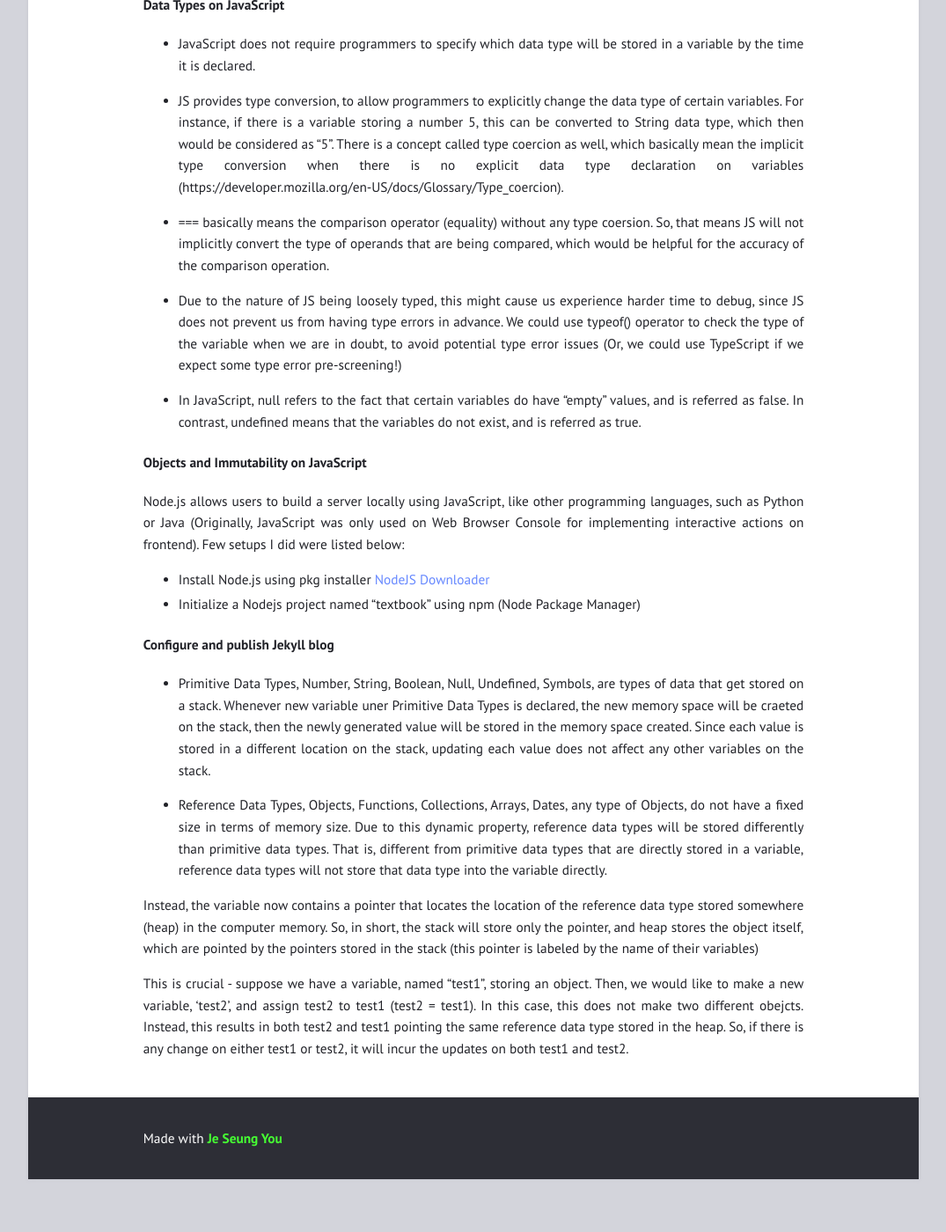
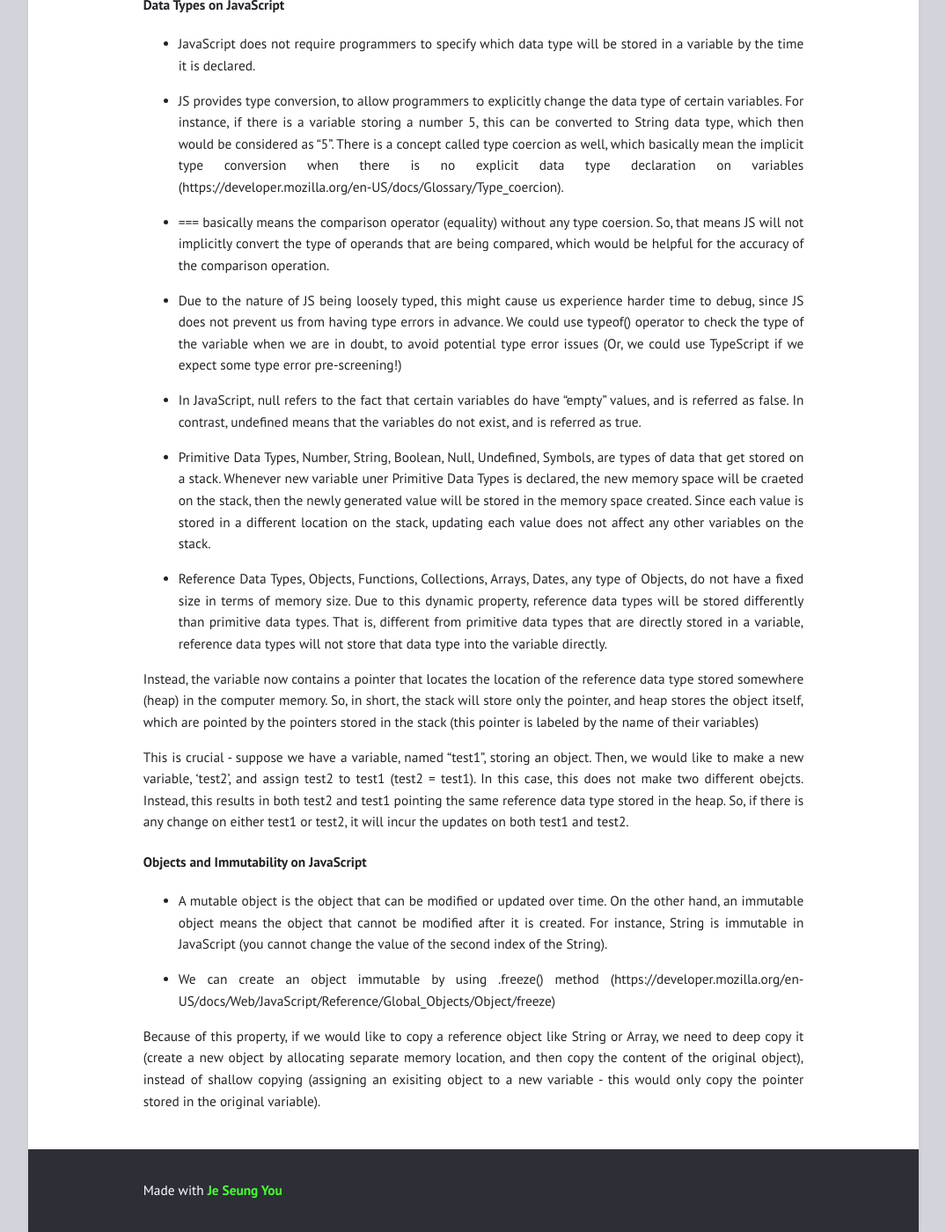
Before and after one commit to crystalyst/crystalyst.github.io, a Jekyll site: the page built from _posts/2022-11-20-js-study.md, in a window 1280 px wide and 1400 px high, scrolled down 391 px. Shown: the whole window at 88% size, without its empty margins (102-1177 px from the left). Built offline with Jekyll 4.4.1, drawn with Linux system fonts in a browser that asks for light colours; before the commit the page ends 1731 px from its top, so only the background shows below that.

Commit message:
Updated - 2

```diff
--- a/_posts/2022-11-20-js-study.md
+++ b/_posts/2022-11-20-js-study.md
@@ -9,6 +9,7 @@ layout: post
 [2. Objects and Immutability on JavaScript](#objects-and-immutability-on-javascript)
 
 [3. Configure and publish Jekyll themed blog on Github Pages](#configure-and-publish-jekyll-blog)
+
 
 #### Data Types on JavaScript
 
@@ -22,15 +23,6 @@ layout: post
 
 - In JavaScript, null refers to the fact that certain variables do have "empty" values, and is referred as false. In contrast, undefined means that the variables do not exist, and is referred as true.
 
-#### Objects and Immutability on JavaScript
-
-Node.js allows users to build a server locally using JavaScript, like other programming languages, such as Python or Java (Originally, JavaScript was only used on Web Browser Console for implementing interactive actions on frontend). Few setups I did were listed below:
-
-- Install Node.js using pkg installer [NodeJS Downloader](https://nodejs.org/en/download/)
-- Initialize a Nodejs project named "textbook" using npm (Node Package Manager)
-
-#### Configure and publish Jekyll blog
-
 - Primitive Data Types, Number, String, Boolean, Null, Undefined, Symbols, are types of data that get stored on a stack. Whenever new variable uner Primitive Data Types is declared, the new memory space will be craeted on the stack, then the newly generated value will be stored in the memory space created. Since each value is stored in a different location on the stack, updating each value does not affect any other variables on the stack.
 
 - Reference Data Types, Objects, Functions, Collections, Arrays, Dates, any type of Objects, do not have a fixed size in terms of memory size. Due to this dynamic property, reference data types will be stored differently than primitive data types. That is, different from primitive data types that are directly stored in a variable, reference data types will not store that data type into the variable directly.
@@ -38,3 +30,11 @@ Node.js allows users to build a server locally using JavaScript, like other prog
 Instead, the variable now contains a pointer that locates the location of the reference data type stored somewhere (heap) in the computer memory. So, in short, the stack will store only the pointer, and heap stores the object itself, which are pointed by the pointers stored in the stack (this pointer is labeled by the name of their variables)
 
 This is crucial - suppose we have a variable, named "test1", storing an object. Then, we would like to make a new variable, 'test2', and assign test2 to test1 (test2 = test1). In this case, this does not make two different obejcts. Instead, this results in both test2 and test1 pointing the same reference data type stored in the heap. So, if there is any change on either test1 or test2, it will incur the updates on both test1 and test2.
+
+#### Objects and Immutability on JavaScript
+
+- A mutable object is the object that can be modified or updated over time. On the other hand, an immutable object means the object that cannot be modified after it is created. For instance, String is immutable in JavaScript (you cannot change the value of the second index of the String).
+
+- We can create an object immutable by using .freeze() method (https://developer.mozilla.org/en-US/docs/Web/JavaScript/Reference/Global_Objects/Object/freeze)
+
+Because of this property, if we would like to copy a reference object like String or Array, we need to deep copy it (create a new object by allocating separate memory location, and then copy the content of the original object), instead of shallow copying (assigning an exisiting object to a new variable - this would only copy the pointer stored in the original variable).
```
